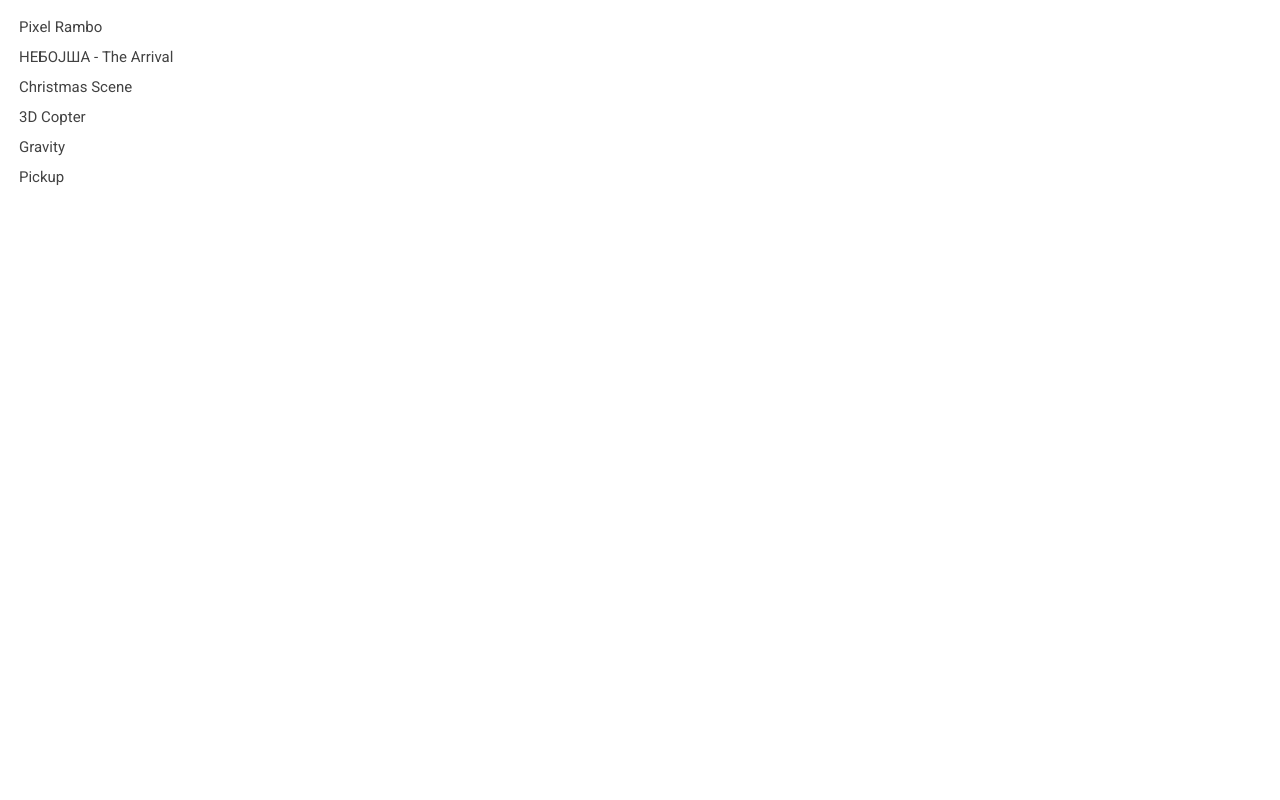
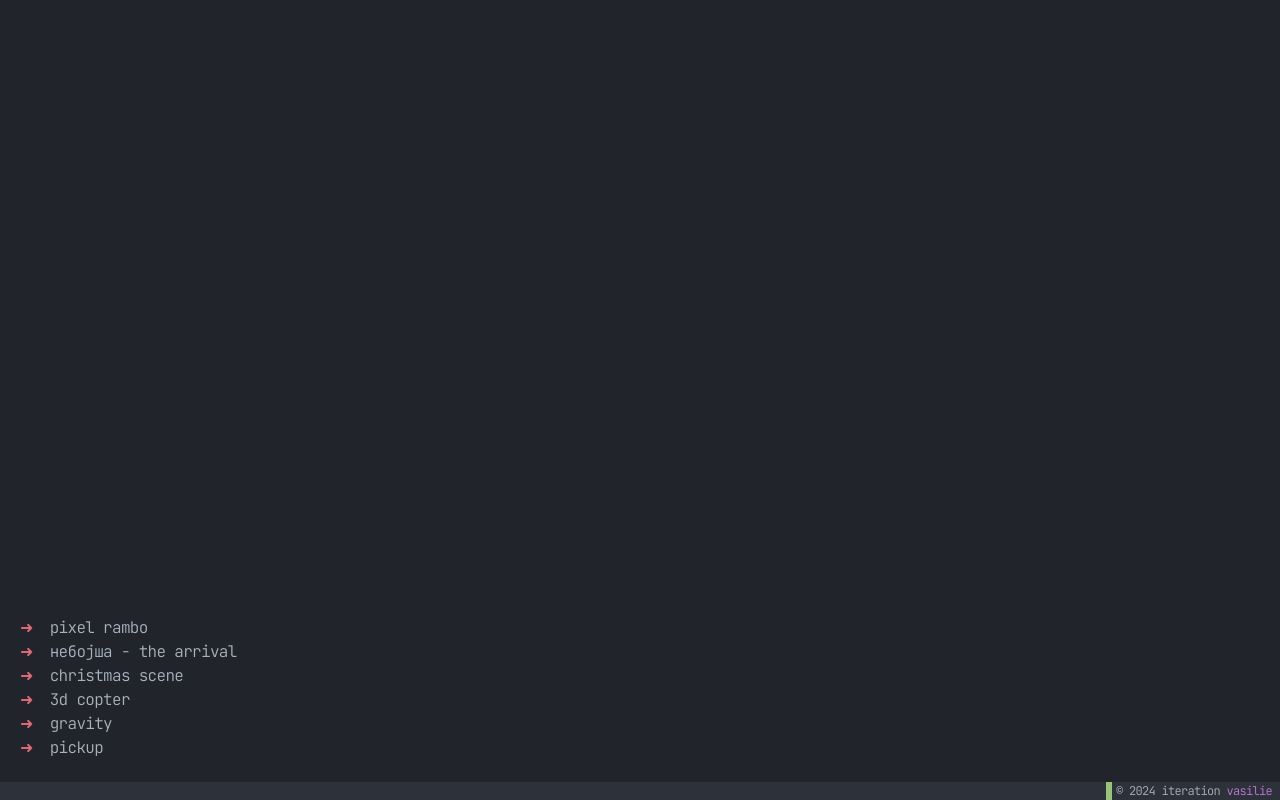
Before and after one commit to vasilie/www.vasilie.net, a website: page index.html in a window 1280 px wide. Drawn offline with Linux system fonts and the light colour scheme.

Commit message:
Update index page and styles

```diff
--- /dev/null
+++ b/assets/css/new.css
@@ -0,0 +1,144 @@
+html, body, div, span, applet, object, iframe,
+h1, h2, h3, h4, h5, h6, p, blockquote, pre,
+a, abbr, acronym, address, big, cite, code,
+del, dfn, em, img, ins, kbd, q, s, samp,
+small, strike, strong, sub, sup, tt, var,
+b, u, i, center,
+dl, dt, dd, ol, ul, li,
+fieldset, form, label, legend,
+table, caption, tbody, tfoot, thead, tr, th, td,
+article, aside, canvas, details, embed,
+figure, figcaption, footer, header, hgroup,
+menu, nav, output, ruby, section, summary,
+time, mark, audio, video {
+	margin: 0;
+	padding: 0;
+	border: 0;
+	font-size: 100%;
+	font: inherit;
+	vertical-align: baseline;
+}
+/* HTML5 display-role reset for older browsers */
+article, aside, details, figcaption, figure,
+footer, header, hgroup, menu, nav, section {
+	display: block;
+}
+body {
+	line-height: 1;
+}
+ol, ul {
+	list-style: none;
+}
+blockquote, q {
+	quotes: none;
+}
+blockquote:before, blockquote:after,
+q:before, q:after {
+	content: '';
+	content: none;
+}
+table {
+	border-collapse: collapse;
+	border-spacing: 0;
+}
+a {
+    text-decoration: none;
+    color: inherit;
+}
+* {
+	-webkit-box-sizing: border-box;
+	   -moz-box-sizing: border-box;
+			box-sizing: border-box;
+}
+.clearfix:after {
+  content: "";
+  display: table;
+  clear: both;
+}
+a:hover, a:active, a:focus {
+	outline:none;
+}
+
+
+:root {
+    /* One Dark color theme */
+    --background: #21252b;
+    --background-bright: #2d313a;
+    --red: #e06c75;
+    --cyan: #56b6c2;
+    --white: #abb2bf;
+    --yellow: #e5c07b;
+    --blue: #61afef;
+    --magenta: #c678dd;
+    --green: #98c379;
+  }
+
+body {
+    background-color: var(--background);
+    color: var(--white);
+    font-family: "JetBrains Mono", monospace;
+    font-optical-sizing: auto;
+    font-weight: 300;
+    font-style: normal;
+    letter-spacing: -0.7px;
+    min-height: 100%;
+}
+
+.link-list {
+    padding: 40px 5px;
+    position: absolute;
+    bottom: 0;
+}
+
+.list-item {
+    background-color: transparent;
+    padding: 4px 15px;
+    text-transform: lowercase;
+}
+
+.list-item:before {
+    content: "➜";
+    color: var(--red);
+    margin-right: 17px;
+}
+
+.list-item:hover {
+    color: var(--yellow);
+}
+
+.bottom-bar {
+    height: 18px;
+    position: fixed;
+    width: 100%;
+    background-color: var(--background-bright);
+    bottom: 0;
+    font-size: 12px;
+    line-height: 18px;
+    text-align: right;
+    padding: 0px 8px;
+    display: flex;
+}
+.author {
+    margin-left: auto;
+    position: relative;
+    &:before {
+        content: "";
+        font-weight: 500;
+        display: inline-block;
+        width: 6px;
+        height: 100%;
+        background-color: var(--green);
+        text-align: center;
+        color: var(--background);
+        position: absolute;
+        left: -10px;
+    }
+}
+
+.author span {
+    display: inline-block;
+}
+
+.author-name {
+    color: var(--magenta);
+}
--- a/index.html
+++ b/index.html
@@ -1,11 +1,33 @@
 <!DOCTYPE html>
 <html lang="en">
+<!--
+ _ _                 _   _
+(_) |_ ___ _ __ __ _| |_(_) ___  _ __
+| | __/ _ \ '__/ _` | __| |/ _ \| '_ \
+| | ||  __/ | | (_| | |_| | (_) | | | |
+|_|\__\___|_|  \_____\__|_|\___/|_| |_|
+__   ____ _ ___(_) (_)(_) ___
+\ \ / / _` / __| | | || |/ _ \
+ \ V / (_| \__ \ | | || |  __/
+  \_/ \__,_|___/_|_|_|/ |\___|
+                    |__/
+-
+
+www.vasilie.net
+
+Say hello:
+hello@vasilie.net
+
+-->
 <head>
   <meta charset="UTF-8">
   <meta name="viewport" content="width=device-width, initial-scale=1.0">
   <meta http-equiv="X-UA-Compatible" content="ie=edge">
-  <link rel="stylesheet" href="assets/css/main.css">
-  <title>Welcome to vasilie.net </title>
+  <!-- <link rel="stylesheet" href="assets/css/main.css"> -->
+  <link rel="stylesheet" href="assets/css/new.css">
+  <link rel="preconnect" href="https://fonts.googleapis.com">
+  <link rel="preconnect" href="https://fonts.gstatic.com" crossorigin>
+  <link href="https://fonts.googleapis.com/css2?family=JetBrains+Mono:ital,wght@0,100..800;1,100..800&display=swap" rel="stylesheet"><title>Welcome to vasilie.net </title>
 <!-- Google Tag Manager -->
   <script>(function(w,d,s,l,i){w[l]=w[l]||[];w[l].push({'gtm.start':
   new Date().getTime(),event:'gtm.js'});var f=d.getElementsByTagName(s)[0],
@@ -16,18 +38,21 @@
 
 
 </head>
-<body>
+<body >
   <!-- Google Tag Manager (noscript) -->
   <noscript><iframe src="https://www.googletagmanager.com/ns.html?id=GTM-P62P9TZ"
   height="0" width="0" style="display:none;visibility:hidden"></iframe></noscript>
   <!-- End Google Tag Manager (noscript) -->
-  <ul>
-    <li><a target="_blank" href="/pixelRambo">Pixel Rambo</a></li>
-    <li><a target="_blank" href="/nebojsa">НЕБОЈША - The Arrival</a></li>
-    <li><a target="_blank" href="/christmasScene">Christmas Scene</a></li>
-    <li><a target="_blank" href="/3d">3D Copter</a></li>
-    <li><a target="_blank" href="/gravity">Gravity </a></li>
-    <li><a target="_blank" href="/pickupWebGL/">Pickup</a></li>
+  <ul class="link-list">
+    <li class="list-item"><a target="_blank" href="/pixelRambo">Pixel Rambo</a></li>
+    <li class="list-item"><a target="_blank" href="/nebojsa">НЕБОЈША - The Arrival</a></li>
+    <li class="list-item"><a target="_blank" href="/christmasScene">Christmas Scene</a></li>
+    <li class="list-item"><a target="_blank" href="/3d">3D Copter</a></li>
+    <li class="list-item"><a target="_blank" href="/gravity">Gravity </a></li>
+    <li class="list-item"><a target="_blank" href="/pickupWebGL/">Pickup</a></li>
   </ul>
+  <div class="bottom-bar">
+    <div class="author"><span>© 2024 iteration</span> <span class="author-name">vasilie</span></div>
+  </div>
 </body>
 </html>
```
